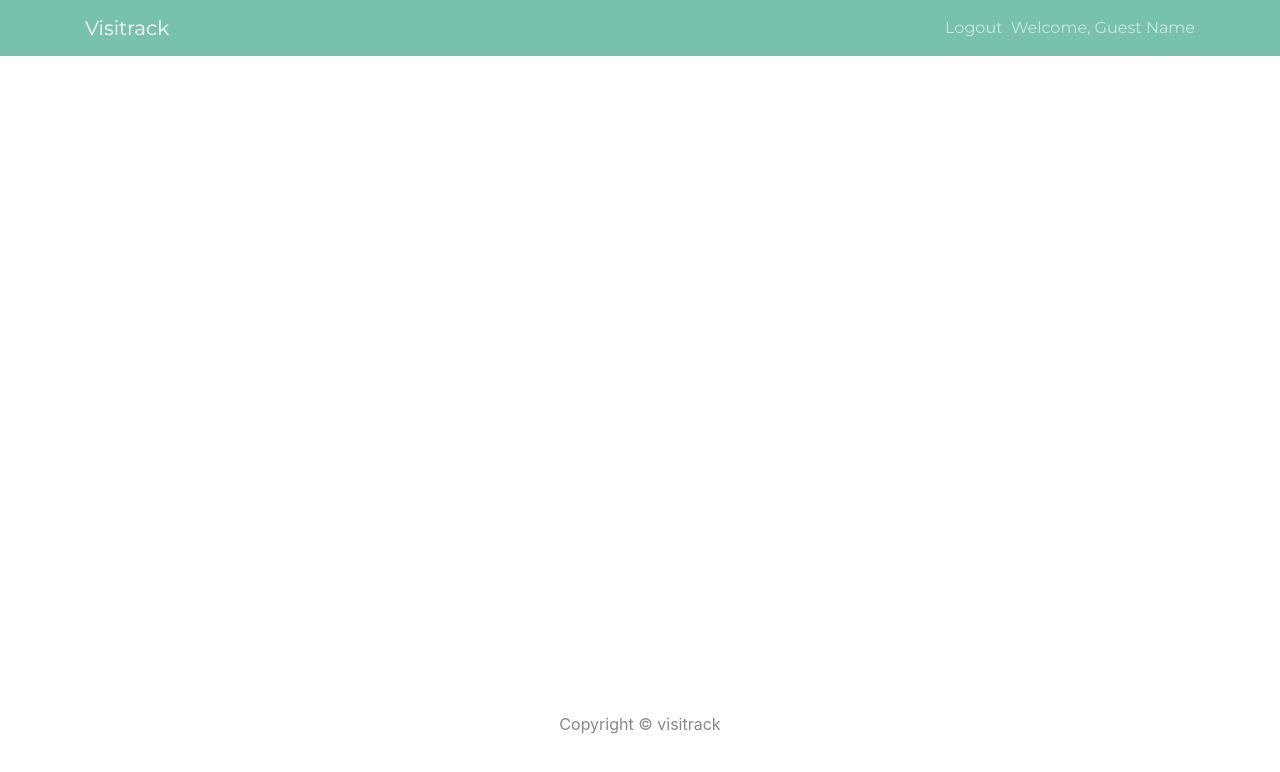
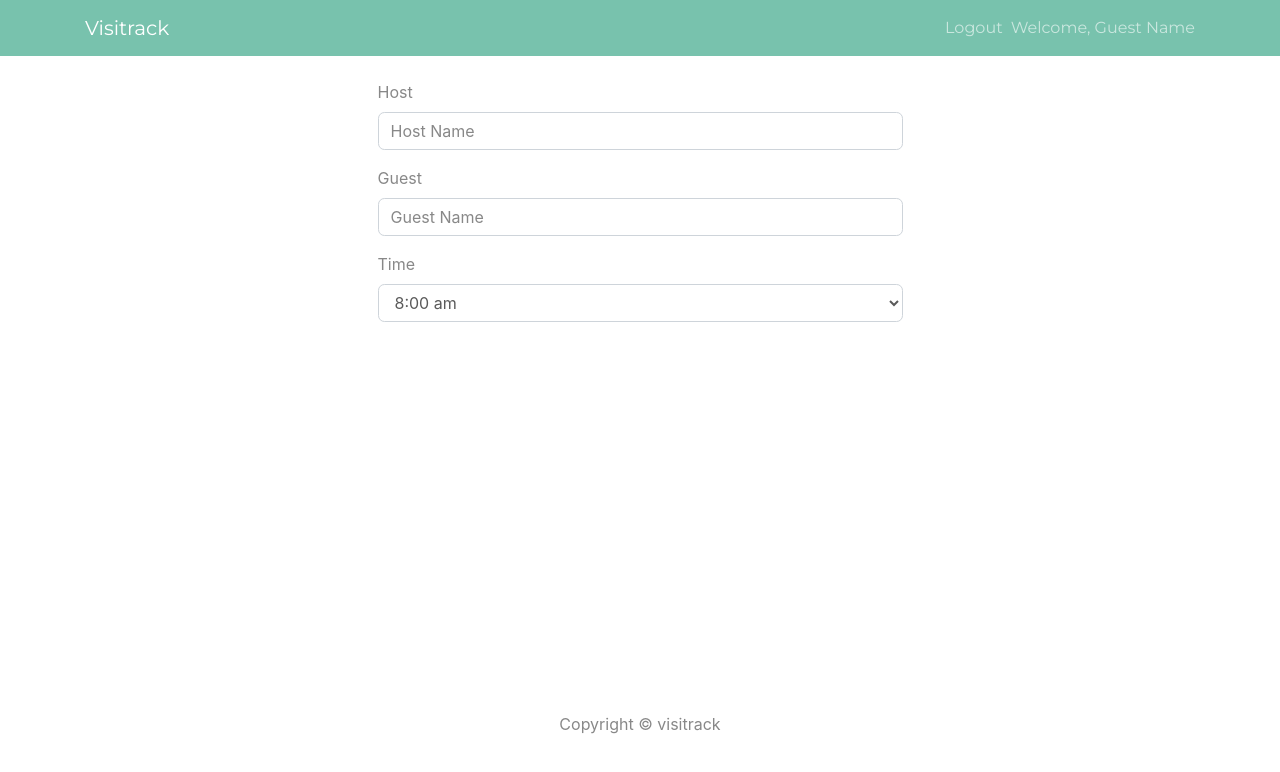
Before and after one commit to drake12395/visiTrack, a React (Create React App) app in the folder frontend/: page /createmeeting in a window 1280 px wide. Shown: the top 772 px of the page. Built offline with nearby package versions, Linux system fonts and the light colour scheme.

Commit message:
FormContainer to wrap all forms. Start of CreateMeeting UI

```diff
--- a/frontend/package.json
+++ b/frontend/package.json
@@ -8,6 +8,7 @@
     "@testing-library/user-event": "^12.2.2",
     "react": "^17.0.1",
     "react-bootstrap": "^1.4.0",
+    "react-datepicker": "^3.3.0",
     "react-dom": "^17.0.1",
     "react-scripts": "4.0.0",
     "react-webcam": "^5.2.1",
--- a/frontend/src/App.js
+++ b/frontend/src/App.js
@@ -5,6 +5,7 @@ import Header from './components/Header';
 import Footer from './components/Footer';
 import WebcamCapture from './components/WebcamCapture';
 import HostMeetings from './screens/HostMeetings';
+import CreateMeeting from './screens/CreateMeeting';
 
 const App = () => {
   return (
@@ -12,6 +13,7 @@ const App = () => {
       <Header />
       <main className='py-4'>
         <Container>
+          <Route exact path='/createmeeting' component={CreateMeeting} />
           <Route path='/hostmeetings' component={HostMeetings} />
           <Route exact path='/' component={WebcamCapture} />
         </Container>
--- /dev/null
+++ b/frontend/src/components/FormContainer.js
@@ -0,0 +1,16 @@
+import React from 'react';
+import { Container, Row, Col } from 'react-bootstrap';
+
+const FormContainer = ({ children }) => {
+  return (
+    <Container>
+      <Row className='justify-content-md-center'>
+        <Col xs={12} md={6}>
+          {children}
+        </Col>
+      </Row>
+    </Container>
+  );
+};
+
+export default FormContainer;
--- a/frontend/src/components/WebcamCapture.js
+++ b/frontend/src/components/WebcamCapture.js
@@ -57,14 +57,15 @@ const WebcamCapture = () => {
               )}
 
               <Card.Body>
-                <Card.Title>Guest Name</Card.Title>
+                <Card.Title className='text-center'>VISITOR</Card.Title>
+                <Card.Subtitle>Guest Name</Card.Subtitle>
                 <Card.Text>
                   Guest info: Bob is here to see Bill at 1:30
                 </Card.Text>
               </Card.Body>
             </Card>
             <Button variant='secondary' onClick={() => window.print()}>
-              Print Guest Pass
+              Check In
             </Button>
           </Col>
 
--- /dev/null
+++ b/frontend/src/screens/CreateMeeting.js
@@ -0,0 +1,39 @@
+import React, { useState } from 'react';
+import DatePicker from 'react-datepicker';
+import 'react-datepicker/dist/react-datepicker.css';
+import { Form, Button } from 'react-bootstrap';
+import FormContainer from '../components/FormContainer';
+
+const CreateMeeting = () => {
+  //   const [startDate, setStartDate] = useState(new Date());
+  // <DatePicker selected={startDate} onChange={(date) => setStartDate(date)} />
+  return (
+    <FormContainer>
+      <Form>
+        <Form.Group controlId='host'>
+          <Form.Label>Host</Form.Label>
+          <Form.Control type='host' placeholder='Host Name'></Form.Control>
+        </Form.Group>
+        <Form.Group controlId='guest'>
+          <Form.Label>Guest</Form.Label>
+          <Form.Control type='guest' placeholder='Guest Name'></Form.Control>
+        </Form.Group>
+        <Form.Group controlId='time'>
+          <Form.Label>Time</Form.Label>
+          <Form.Control as='select' type='guest' placeholder='Guest Name'>
+            <option>8:00 am</option>
+            <option>9:00 am</option>
+            <option>10:00 am</option>
+            <option>11:00 am</option>
+            <option>12:00 pm</option>
+            <option>1:00 pm</option>
+            <option>2:00 pm</option>
+            <option>3:00 pm</option>
+            <option>4:00 pm</option>
+          </Form.Control>
+        </Form.Group>
+      </Form>
+    </FormContainer>
+  );
+};
+export default CreateMeeting;
```
Also changed, not shown: 2 other files (tests, documents, lock files or other folders).
